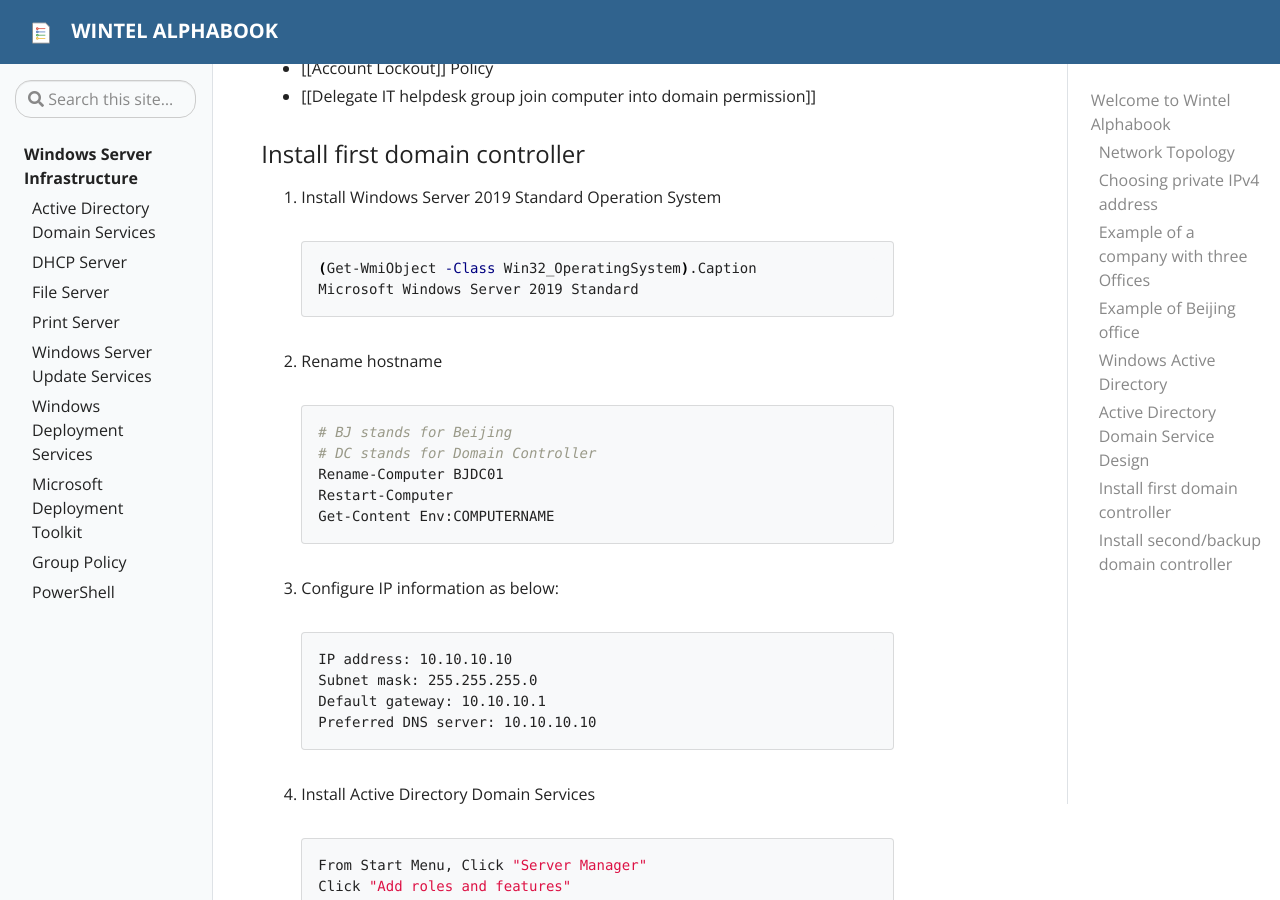
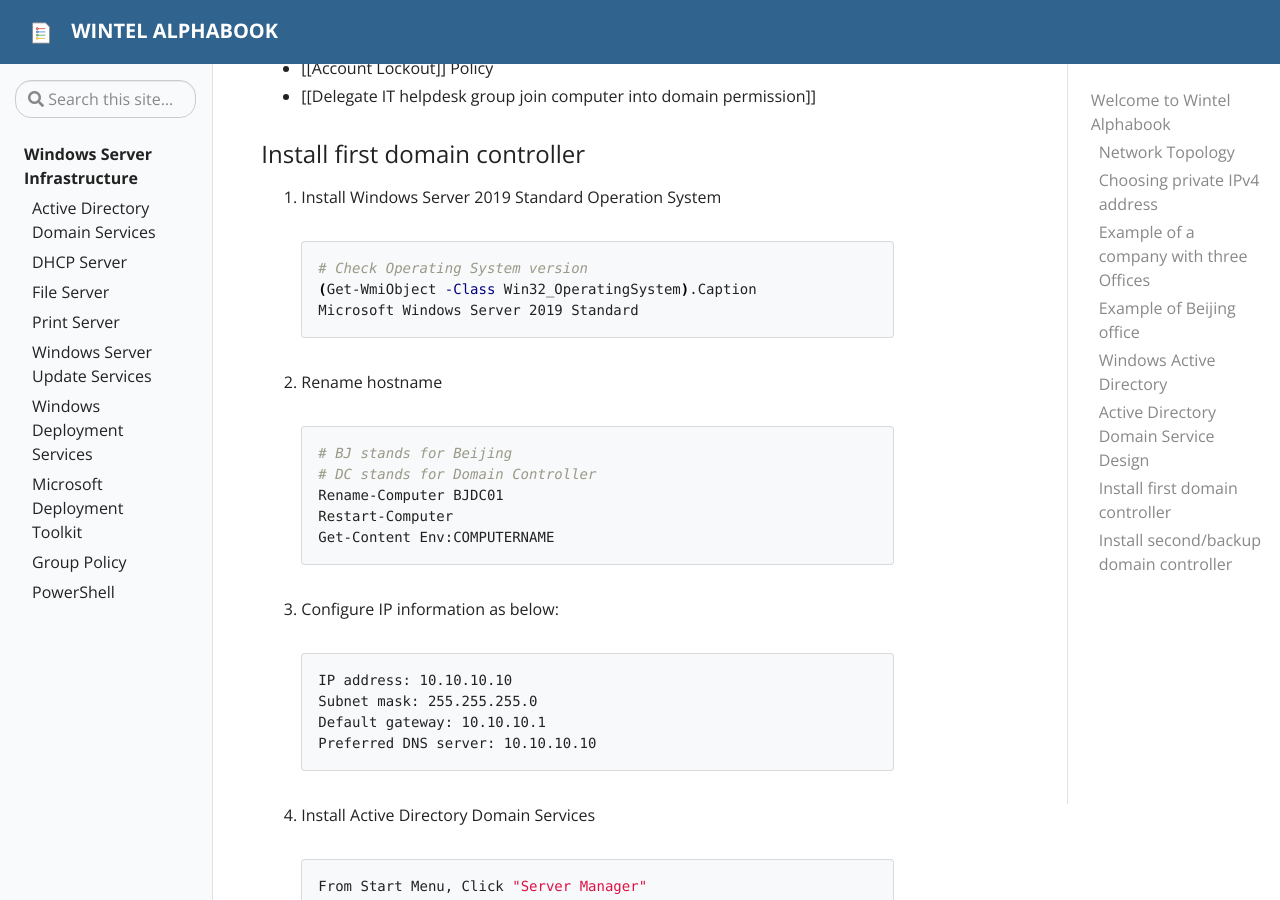
Before and after one commit to SMEwintel/SMEwintel.github.io, a Jekyll site: the page built from pages/index.md, in a window 1280 px wide and 900 px high, scrolled down 2028 px. Built offline with Jekyll 4.4.1, drawn with Linux system fonts in a browser that asks for light colours.

Commit message:
Update index.md

````diff
--- a/pages/index.md
+++ b/pages/index.md
@@ -72,6 +72,7 @@ BJDC02 10.10.10.11/255.255.255.0
 
 1. Install Windows Server 2019 Standard Operation System
 ```bash
+# Check Operating System version
 (Get-WmiObject -Class Win32_OperatingSystem).Caption
 Microsoft Windows Server 2019 Standard
 ```
@@ -133,7 +134,7 @@ Click "Install" after Prerequisites Check done
 6. Configure time
 ```bash
 # By default, the first domain controller is PDC too, PDC is the time root of the forest.
- w32tm /config /computer:BJDC01.alphabook.cn /manualpeerlist:time.windows.com /syncfromflags:manual /update
+w32tm /config /computer:BJDC01.alphabook.cn /manualpeerlist:time.windows.com /syncfromflags:manual /update
 ```
 
 7. FSMO Role Holders
````
